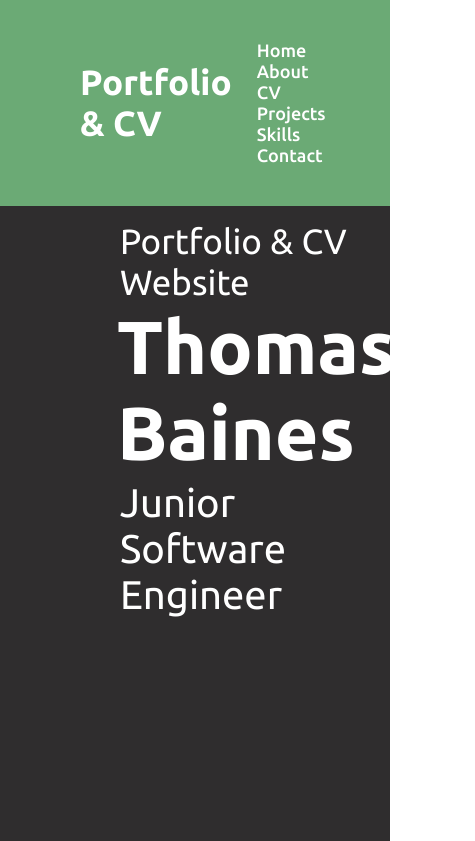
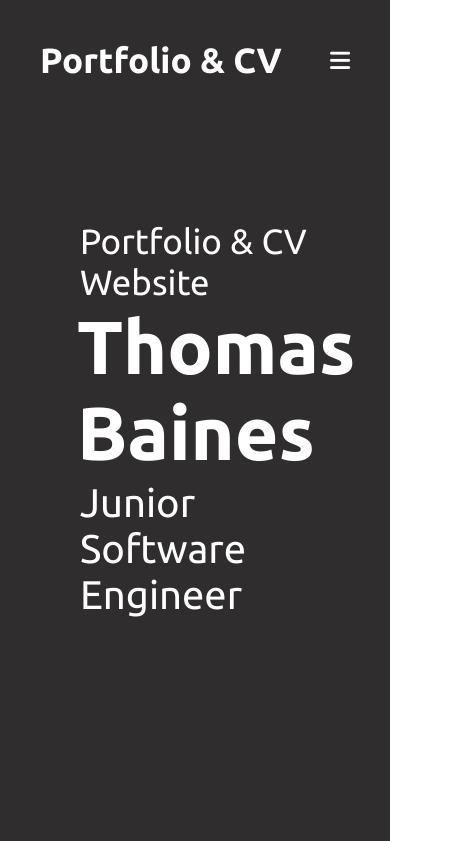
Before and after one commit to tombaines/plain-portfolio-site, a plain HTML site: page index.html in a window 390 px wide. Shown: the top 841 px of the page, 475 px wide, since content can reach past the window. Drawn offline with nearby package versions, Linux system fonts and the light colour scheme.

Commit message:
started working on dynamic nav bar

```diff
--- a/index.html
+++ b/index.html
@@ -21,6 +21,9 @@
                 <li><a href="#">Skills</a></li>
                 <li><a href="#">Contact</a></li>
             </ul>
+            <div class="menu-btn">
+                <i class="fas fa-bars"></i>
+            </div>
         </div>
     </nav>
 
--- a/script.js
+++ b/script.js
@@ -1,4 +1,5 @@
 $(document).ready(function(){
+    //STICKY NAV BAR SCRIPT
     $(window).scroll(function(){
         if(this.scrollY > 20){
             $('.navbar').addClass("sticky");
@@ -7,4 +8,9 @@ $(document).ready(function(){
         }
     })
 
-});
+    //TOGGLE MENU SCRIPT
+    $('.menu-btn').click(function(){
+        $('.navbar .menu').toggleClass("active");
+    })
+
+})
--- a/style.css
+++ b/style.css
@@ -19,7 +19,6 @@
     position: fixed;
     width: 100%;
     padding: 40px 0;
-    background: #6BAA75;
     font-family: 'Ubuntu', sans-serif;
     transition: all 0.3s ease;
 }
@@ -37,7 +36,6 @@
 }
 
 
-
 .navbar .menu li a{
     color: #FFFFFF;
     font-size: 18px;
@@ -51,6 +49,10 @@
     display: inline-block;
 }
 
+.navbar.sticky .menu li a:hover{
+    color: #2F2D2E;
+}
+
 .navbar .max-width{
     display: flex;
     align-items: center;
@@ -58,8 +60,16 @@
 }
 
 .navbar .menu li a:hover{
-    color: #2F2D2E;
+    color: #6BAA75;
 }
+/*Menu Button Styling*/
+.menu-btn{
+    color:#FFFFFF;
+    font-size: 23px;
+    cursor: pointer;
+    display: none;
+}
+
 
 /*Home Section Styling*/
 /*Home Section Styling*/
@@ -94,12 +104,62 @@
     margin: 5px 0;
 }
 
+/*Responsive Media*/
+@media (max-width: 900px){
+    .max-width{
+        padding: 0 40px;
+    }
+
+    .menu-btn{
+        display: block;
+        z-index: 999;
+    }
+
+    .navbar .menu{
+        position: fixed;
+        height: 100vh;
+        background: #111;
+        width: 100%;
+        left: -100%;
+        top: 0;
+        text-align: center;
+        padding-top: 80px;
+        transition: all 0.3s ease;
+    }
+
+    .navbar .menu.active{
+        left: 0;
+    }
+
+    .navbar .menu li{
+        display: block;
+    }
+
+    .navbar .menu li a{
+        display: inline-block;
+        margin: 20px 0;
+    }
+
+
+}
+
+
+/*About Section Styling*/
+/*About Section Styling*/
 /*About Section Styling*/
 
 /*CV Section Styling*/
+/*CV Section Styling*/
+/*CV Section Styling*/
 
+/*Projects Section Styling*/
+/*Projects Section Styling*/
 /*Projects Section Styling*/
 
 /*Skills Section Styling*/
+/*Skills Section Styling*/
+/*Skills Section Styling*/
 
 /*Contact Section Styling*/
+/*Contact Section Styling*/
+/*Contact Section Styling*/
```
